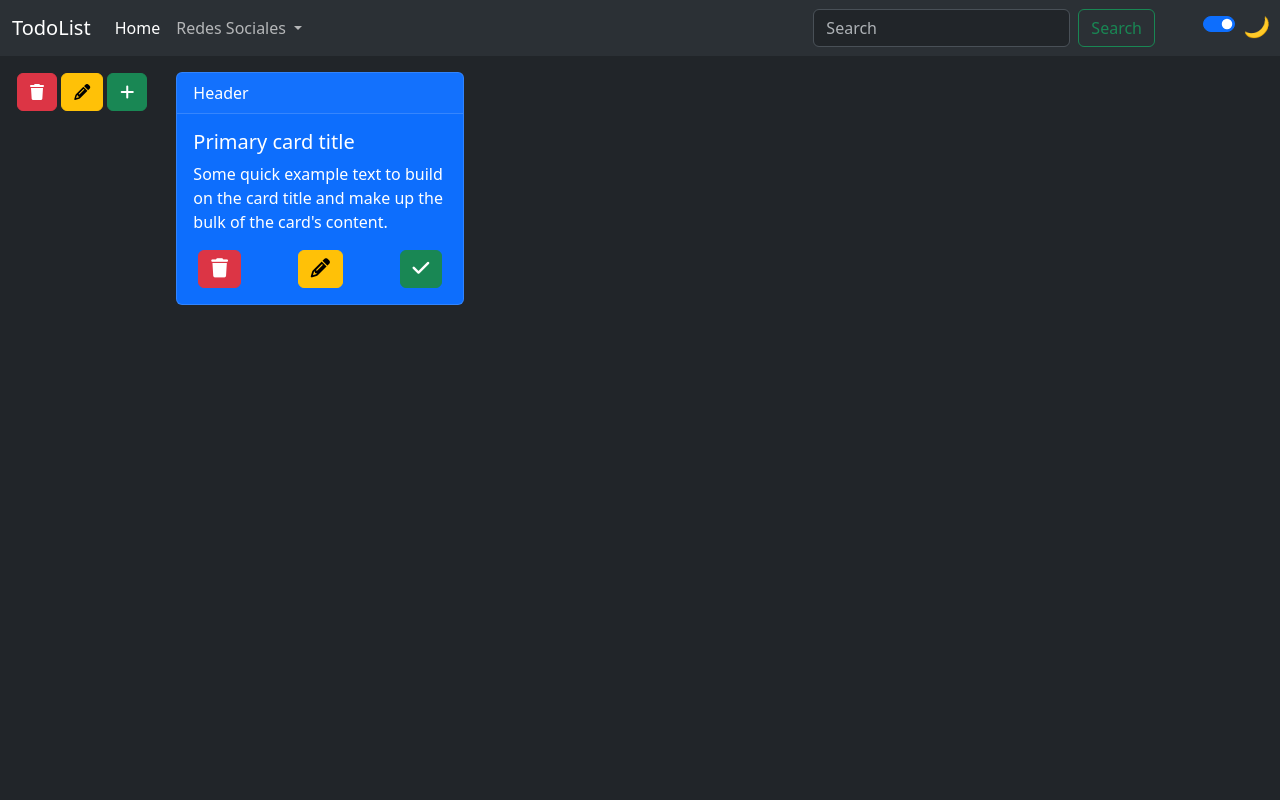
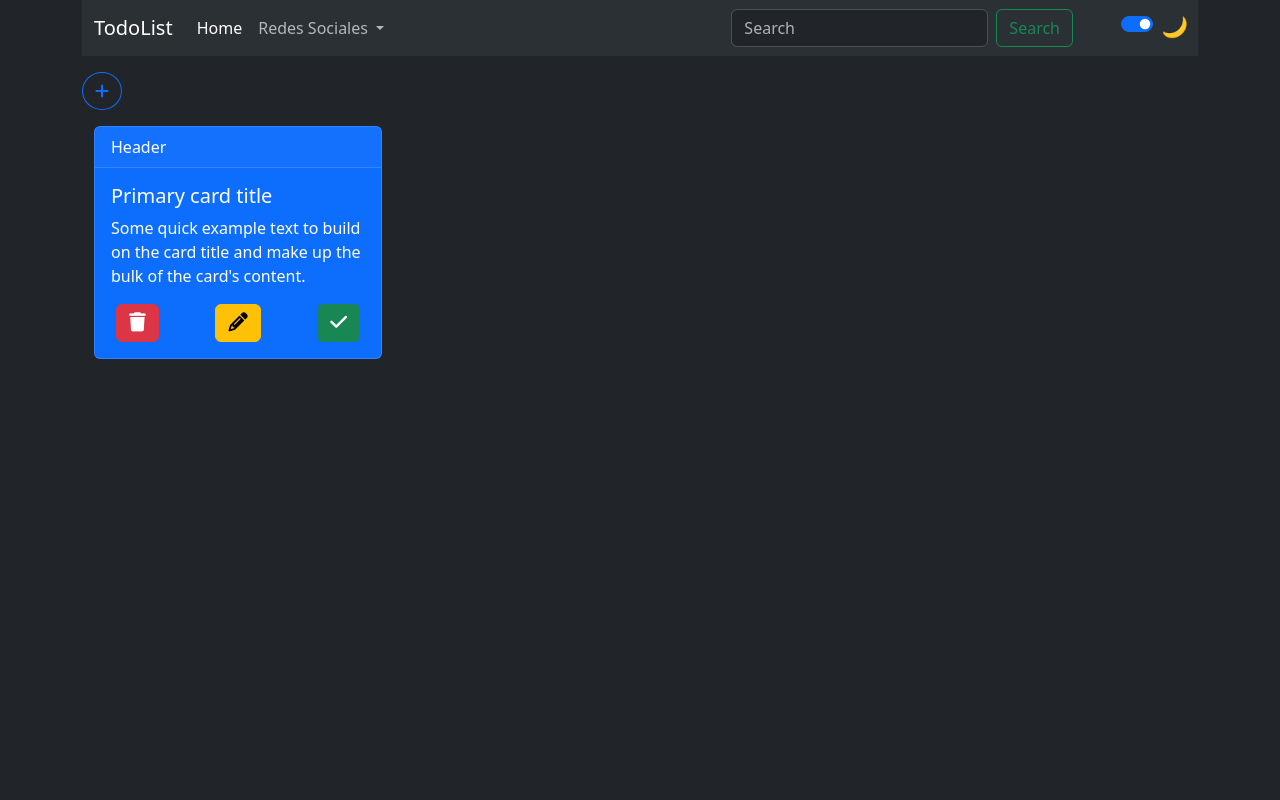
Before and after one commit to AntRed1/TodoList, a plain HTML site: page html/TodoList.html in a window 1280 px wide. Shown: the top 800 px of the page. Drawn offline with nearby package versions, Linux system fonts and the light colour scheme; some packages are replaced by stand-ins of ours; a script that the page names is missing.

Commit message:
Subiendo mejora de estructura al TodoList.html

```diff
--- a/html/TodoList.html
+++ b/html/TodoList.html
@@ -28,8 +28,8 @@
   </head>
 
   <body>
-    <header></header>
-
+    <header>
+      <div class="container pb-3">
         <nav class="navbar navbar-expand-lg bg-body-tertiary">
           <div class="container-fluid">
             <a class="navbar-brand" href="../index.html">TodoList</a>
@@ -105,10 +105,12 @@
             </div>
           </div>
         </nav>
+      </div>
+    </header>
 
     <main class="d-flex flex-grow-1">
+      <div class="container">
         <!-- Columna para redes sociales de Anthony Rojas -->
-
         <div
           class="offcanvas offcanvas-start"
           data-bs-backdrop="static"
@@ -177,9 +179,17 @@
           </div>
         </div>
 
-      <!-- Botones de agregar una nueva tarea, eliminarla o editarla, -->
-      <div class="row py-3 alert">
-        <div class="container">
+        <!-- Botones de agregar una nueva tarea, eliminarla o editarla. -->
+        <div class="">
+          <button
+            type="button"
+            class="btn btn-outline-primary rounded-circle"
+            data-bs-toggle="dropdown"
+            aria-expanded="false"
+          >
+            <i class="fa-solid fa-plus"></i>
+          </button>
+          <ul class="dropdown-menu">
             <button class="btn btn-danger" aria-label="Delete">
               <i class="fa-solid fa-trash"></i>
             </button>
@@ -189,7 +199,7 @@
             <button class="btn btn-success" aria-label="Mark as Completed">
               <i class="fa-solid fa-plus"></i>
             </button>
-        </div>
+          </ul>
         </div>
 
         <!-- Sección central -->
@@ -233,6 +243,7 @@
             </div>
           </article>
         </section>
+      </div>
     </main>
 
     <!-- !! Footer de la Página -->
```
Lines whose indentation alone changed are shown as unchanged.
